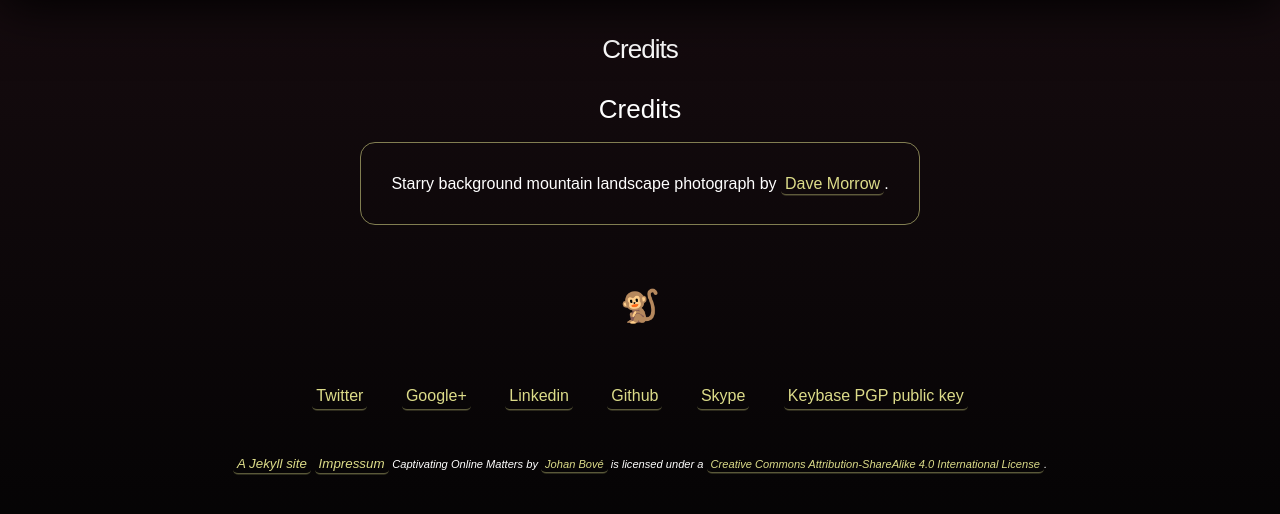
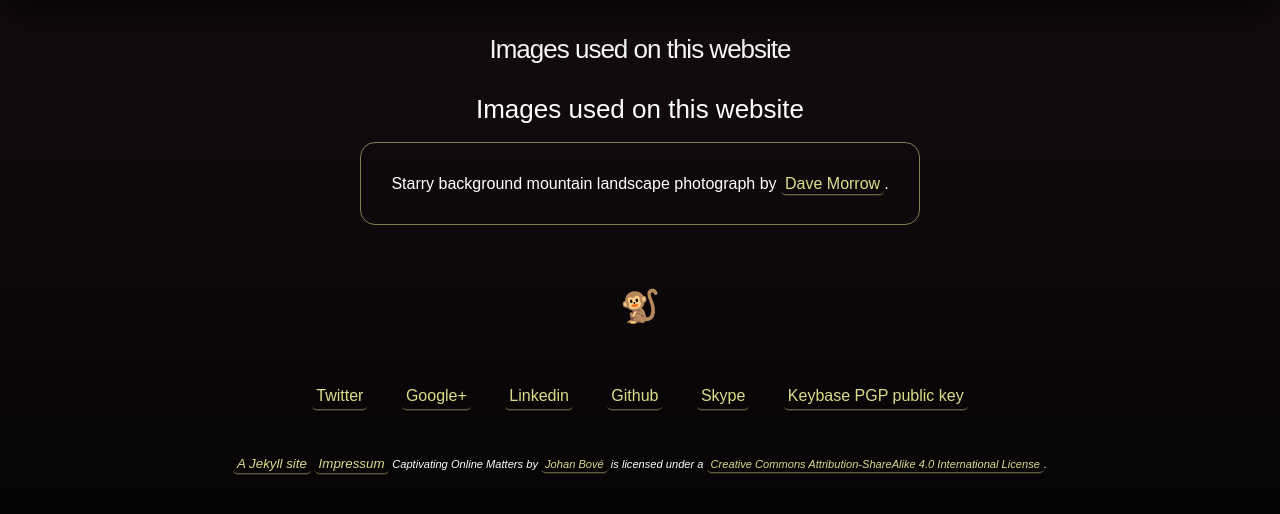
Before and after one commit to johanbove/johanbove.github.io, a Jekyll site: the page built from credits.md, in a window 1280 px wide, cut to the strip 217-731 px from the top of the page. Built offline with Jekyll 4.4.1, drawn with Linux system fonts in a browser that asks for light colours; our own code applies the rules of GitHub Pages for plain Markdown files.

Commit message:
Updates credits

```diff
--- a/credits.md
+++ b/credits.md
@@ -2,6 +2,6 @@
 layout: page
 ---
 
-# Credits
+# Images used on this website
 
 - Starry background mountain landscape photograph by <a href="http://www.davemorrowphotography.com/">Dave Morrow</a>.
```
